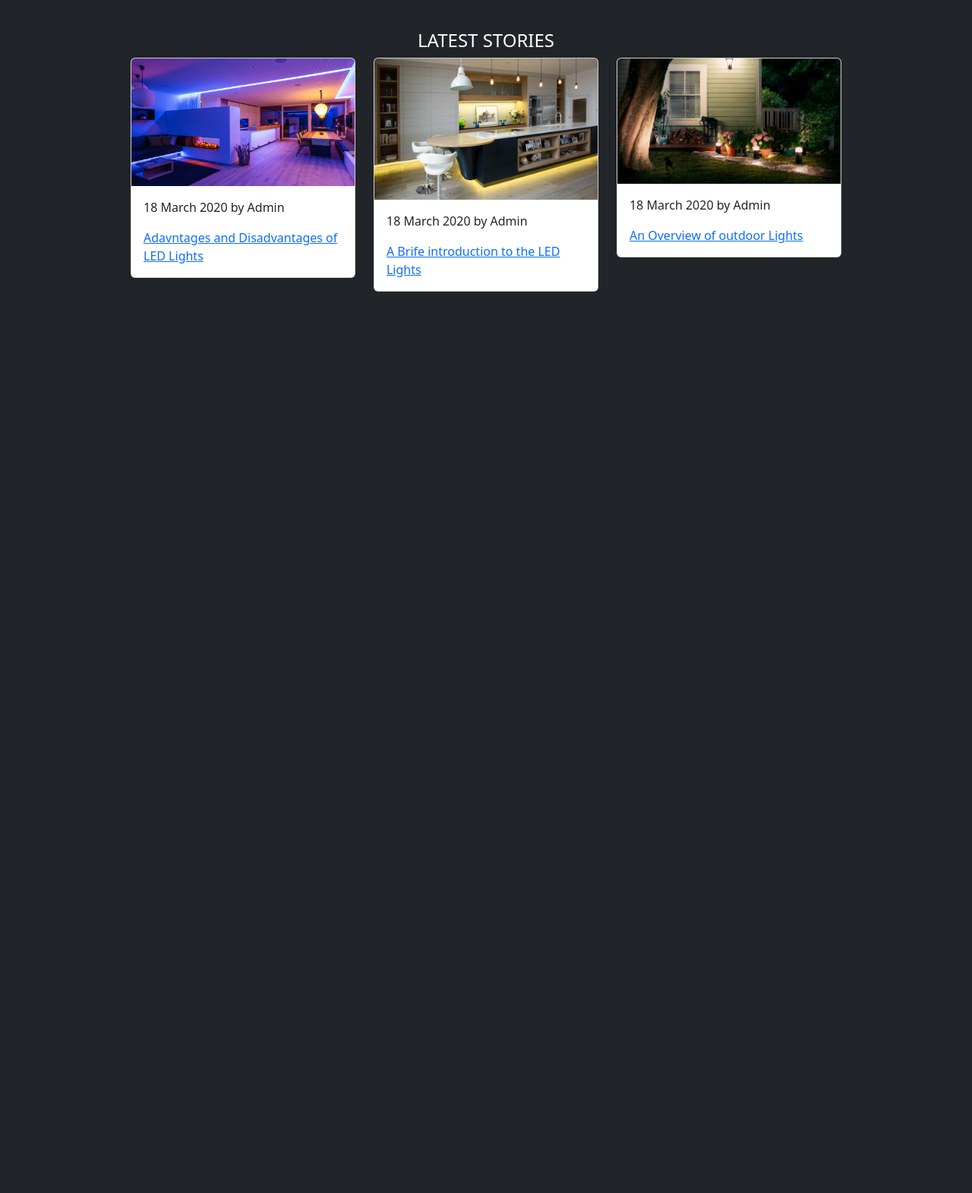
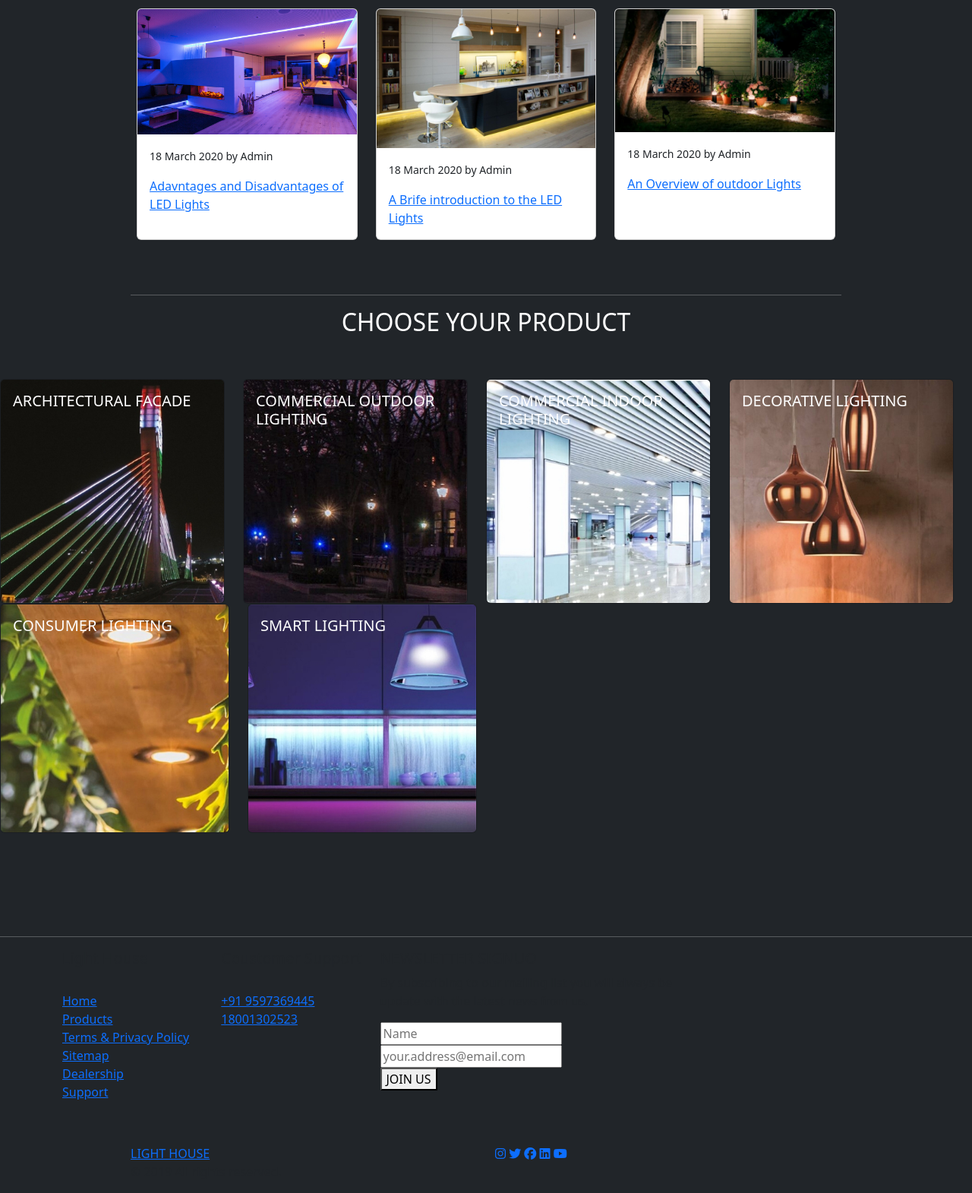
Before and after one commit to AravindPlappallil/Light_House_official-website, a plain HTML site: page index.html in a window 1280 px wide. Shown: the part 198-1769 px from the top of the page at 76% size. Before the commit the page ends 800 px from the top, so only its background shows below. Drawn offline with nearby package versions, Linux system fonts and the light colour scheme.

Commit message:
2nd_stage

```diff
--- a/index.html
+++ b/index.html
@@ -22,29 +22,6 @@
 
         <!-- Header-->
         <div>
-            <!-- Header_1 -->
-            <div class="w-75 container-fluid mt-3">
-                <div class="row">
-                    <div class="col-3 ">
-                        <a href=""><i class="fa-brands fa-instagram"></i></a>
-                        <a href=""><i class="fa-brands fa-twitter"></i></a>
-                        <a href=""><i class="fa-brands fa-facebook"></i></a>
-                        <a href=""><i class="fa-brands fa-linkedin"></i></a>
-                        <a href=""><i class="fa-brands fa-youtube"></i></a>
-                    </div>
-                    <div class="col-6">
-                        <a href="">Coustomer Support: +91 9597369445, 18001302523 <i class="fa-solid fa-phone"></i></a>
-                    </div>
-                    <div class="col-3">
-                        <a href=""><i class="fa-solid fa-circle-info"></i> SUPPORT</a>
-                        <a href=""><i class="fa-solid fa-right-to-bracket"></i> LOGIN</a>
-                    </div>
-                </div>
-            </div>
-            <div class="w-75 container-fluid">
-                <hr>
-            </div>
-            <!-- Header_2 -->
             <div class="w-75 container-fluid">
                 <div class="row container-fluid">
                     <div class="col-12">
@@ -72,6 +49,9 @@
                                         </li>
                                         <li class="nav-item">
                                             <a class="nav-link" href="#">Contact</a>
+                                        </li>
+                                        <li class="nav-item">
+                                            <a class="nav-link" href="#"><i class="fa-solid fa-right-to-bracket"></i> LOGIN</a>
                                         </li>
                                     </ul>
                                 </div>
@@ -133,40 +113,176 @@
             </div>
 
             <div class="container w-75">
-                <div class="row">
-                    <div class="col-4">
-                        <div class="card" style="width: 100%;">
+                <div class="row p-2">
+                    <div class="col-lg-4 col-md-12">
+                        <div class="card" style="width: 100%; height: 100%;">
                             <img src="./medias/PH_Galerie-Showhome-03.jpeg" class="card-img-top" alt="...">
                             <div class="card-body">
-                                <p>18 March 2020 by Admin</p>
-                                <a href=""><p class="card-text">Adavntages and Disadvantages of LED Lights</p></a>
-                            </div>
-                        </div>
-                    </div>
-                    <div class="col-4">
-                        <div class="card" style="width: 100%">
-                            <img src="./medias/BEST-TIPS-HOW-TO-MAKE-HOME-INTERIOR-MORE-BEAUTIFUL-WITH-LED-LIGHTS.jpeg" class="card-img-top" alt="...">
-                            <div class="card-body">
-                                <p>18 March 2020 by Admin</p>
+                                <p><small>18 March 2020 by Admin</small></p>
                                 <a href="">
-                                     <p class="card-text">A Brife introduction to the LED Lights</p>
+                                    <p class="card-text">Adavntages and Disadvantages of LED Lights</p>
                                 </a>
                             </div>
                         </div>
                     </div>
-                    <div class="col-4">
-                        <div class="card" style="width: 100%">
-                            <img src="./medias/light-up-your-homes-exterior-with-philips-hues-outdoor-line.webp" class="card-img-top" alt="...">
+                    <div class="col-lg-4 col-md-12">
+                        <div class="card" style="width: 100%;  height: 100%;">
+                            <img src="./medias/BEST-TIPS-HOW-TO-MAKE-HOME-INTERIOR-MORE-BEAUTIFUL-WITH-LED-LIGHTS.jpeg"
+                                class="card-img-top" alt="...">
                             <div class="card-body">
-                                <p>18 March 2020 by Admin</p>
-                                <a href=""><p class="card-text">An Overview of outdoor Lights</p></a>
+                                <p><small>18 March 2020 by Admin</small></p>
+                                <a href="">
+                                    <p class="card-text">A Brife introduction to the LED Lights</p>
+                                </a>
+                            </div>
+                        </div>
+                    </div>
+                    <div class="col-lg-4 col-md-12">
+                        <div class="card" style="width: 100%;  height: 100%;">
+                            <img src="./medias/light-up-your-homes-exterior-with-philips-hues-outdoor-line.webp"
+                                class="card-img-top" alt="...">
+                            <div class="card-body">
+                                <p><small>18 March 2020 by Admin</small></p>
+                                <a href="">
+                                    <p class="card-text">An Overview of outdoor Lights</p>
+                                </a>
                             </div>
                         </div>
                     </div>
                 </div>
             </div>
         </div>
+    </div> <br><br>
+    <div class="w-75 container-fluid" style="color: white;">
+        <hr>
     </div>
+
+    <!-- Choose Your Product -->
+
+    <div div class="row">
+
+        <div class="title-desc text-center mb-5">
+            <h2 style="color: white;">CHOOSE YOUR PRODUCT</h2>
+        </div>
+        <div class="row container">
+            <div class="col-lg-3 col-md-12">
+                <div class="card text-bg-dark">
+                    <img src="./medias/0042048_architectural-facade_400.jpeg" class="card-img" alt="...">
+                    <div class="card-img-overlay">
+                        <h5 class="card-title">ARCHITECTURAL FACADE</h5>
+                    </div>
+                </div>
+            </div>
+            <div class="col-lg-3 col-md-12">
+                <div class="card text-bg-dark">
+                    <img src="./medias/0042051_commercial-outdoor_400.jpeg" class="card-img" alt="...">
+                    <div class="card-img-overlay">
+                        <h5 class="card-title">COMMERCIAL OUTDOOR LIGHTING</h5>
+                    </div>
+                </div>
+            </div>
+            <div class="col-lg-3 col-md-12">
+                <div class="card text-bg-dark">
+                    <img src="./medias/0042050_commercial-indoor-lighting_400.jpeg" class="card-img" alt="...">
+                    <div class="card-img-overlay">
+                        <h5 class="card-title">COMMERCIAL INDOOR LIGHTING</h5>
+                    </div>
+                </div>
+            </div>
+            <div class="col-lg-3 col-md-12">
+                <div class="card text-bg-dark">
+                    <img src="./medias/0042049_decorative-lighting_400.jpeg" class="card-img" alt="...">
+                    <div class="card-img-overlay">
+                        <h5 class="card-title">DECORATIVE LIGHTING</h5>
+                    </div>
+                </div>
+            </div>
+
+        </div> <br>
+
+        <div>
+            <div class="row">
+                <div class="col-lg-3 col-md-12">
+                    <div class="card text-bg-dark">
+                        <img src="./medias/0042052_consumer-lighting_400.jpeg" class="card-img" alt="...">
+                        <div class="card-img-overlay">
+                            <h5 class="card-title">CONSUMER LIGHTING</h5>
+                        </div>
+                    </div>
+                </div>
+                <div class="col-lg-3 col-md-12">
+                    <div class="card text-bg-dark">
+                        <img src="./medias/0042053_smart-lighting_400.jpeg" class="card-img" alt="...">
+                        <div class="card-img-overlay">
+                            <h5 class="card-title">SMART LIGHTING</h5>
+                        </div>
+                    </div>
+                </div>
+            </div>
+        </div>
+
+    </div>
+
+    </div>
+    <br><br><br><br><br>
+    <div class="" style="color: white;">
+        <hr>
+    </div>
+
+    <!-- footer -->
+   <div class="container">
+        <div class="row w-75">
+            <div class="col-lg-3">
+                <div>
+                    <h5>Light House</h5><br>
+                    <a href="">Home</a><br>
+                    <a href="">Products</a><br>
+                    <a href="">Terms & Privacy Policy</a><br>
+                    <a href="">Sitemap</a><br>
+                    <a href="">Dealership</a><br>
+                    <a href="">Support</a><br>
+                </div>
+            </div>
+            <div class="col-lg-3">
+                <div>
+                    <h5>Coustomer Support</h5><br>
+                    <a href="">+91 9597369445</a><br>
+                    <a href="">18001302523</a><br>
+                </div>
+            </div>
+            <div class="col-lg-6">
+                <div>
+                    <h5>NEWSLETTER SIGNUO</h5>
+                    <P>By subscribing to our mailing list you will always be update with the latest news from us.</P>
+                    <input type="text" placeholder="Name"><br>
+                    <input type="gmail" placeholder="your.address@email.com"><br>
+                    <button>JOIN US</button>
+                </div>
+            </div>
+        </div>
+   </div><br>
+
+   <div>
+    <hr>
+   </div>
+   <div>
+    <div class="w-75 container-fluid mt-3">
+        <div class="row">
+            <div class="col-lg-6">
+                <a href="">LIGHT HOUSE</a><p>© 2019 All rights reserved.</p>
+            </div>
+            <div class="col-lg-6 ms-auto">
+                <a href=""><i class="fa-brands fa-instagram"></i></a>
+                <a href=""><i class="fa-brands fa-twitter"></i></a>
+                <a href=""><i class="fa-brands fa-facebook"></i></a>
+                <a href=""><i class="fa-brands fa-linkedin"></i></a>
+                <a href=""><i class="fa-brands fa-youtube"></i></a>
+            </div>
+
+        </div>
+    </div>
+   </div>
+
 
 </body>
 
```
Also changed, not shown: medias/0042048_architectural-facade_400.jpeg (added), medias/0042049_decorative-lighting_400.jpeg (added), medias/0042050_commercial-indoor-lighting_400.jpeg (added), medias/0042051_commercial-outdoor_400.jpeg (added), medias/0042052_consumer-lighting_400.jpeg (added), medias/0042053_smart-lighting_400.jpeg (added).
